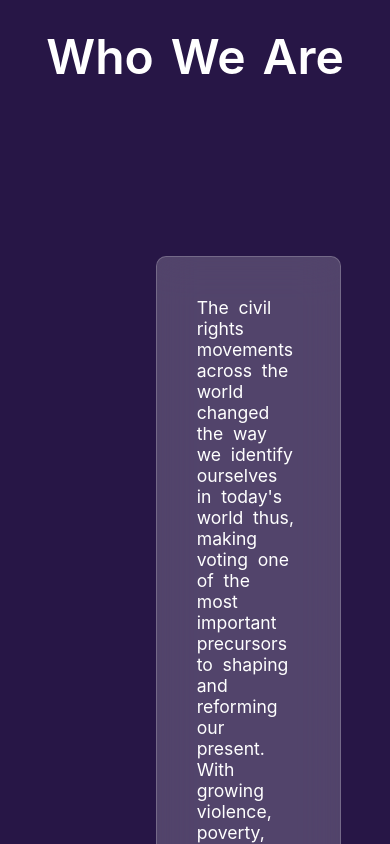
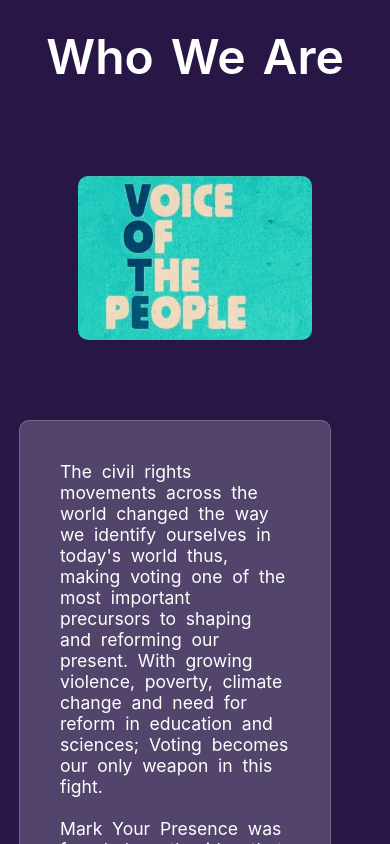
Before and after one commit to soham-gupte/MYP-Website, a React (Create React App) app: page / in a window 390 px wide. Shown: the part 1560-2404 px from the top of the page. Built offline with nearby package versions, Linux system fonts and the light colour scheme.

Commit message:
Responsiveness added, still need to change a bit

```diff
--- a/src/components/AboutUs.js
+++ b/src/components/AboutUs.js
@@ -54,7 +54,7 @@ export function AboutUs() {
                             <p>We also enrol all the citizens who are above the age of 18 so that they can actively participate in the elections in years to come. We understand that the power of the youth is not only important but also vital in shaping the course of any democracy and therefore having educated, politically aware voter's is crucial for our democracy.</p>
                             {/* <p>Mark Your Presence  has conducted seminars in colleges, which are affiliated with Mumbai University, Symbiosis University, and other private universities. Over the last year, we have registered over 25,000 new voters for the 2019 elections. We have registered voters in the 2019 Lok sabha MP elections, MLA elections in Mumbai and Delhi. Registration is only the first step of our campaign and the goal will be achieved only once we educate students at large about their right to vote and assist them. We have created a voter's manual which will help each individual understand the process of voting which includes the essential things a voter needs to do before he/she goes out to vote , and also educates the voter about his/her constituency and the role of the Member of Parliament, MLA, and Corporator. We not only register new voters but also follow up with the concerned BLO officers whenever there is a problem. On our website, the voters can track their voter ids, check if their name is on the Electoral roll, check their polling stations and also find out detailed information of their nearest election office. </p> */}
                         </div>
-                        <div className="image">
+                        <div className="image img-1">
                             <img src={who_we_are} alt="Who we are" />
                         </div>
                     </div>
--- a/src/components/AboutUsStyles.css
+++ b/src/components/AboutUsStyles.css
@@ -62,7 +62,7 @@
     background: rgba(255, 255, 255, 0.2);
     backdrop-filter: blur(20px);
     padding: 40px;
-    max-width: 47.431vw    ;
+    max-width: 47.431vw;
     border: 1px solid rgba(255, 255, 255, 0.2);
     border-radius: 10px;
     /* transform: translate(-80px, 50px); */
@@ -101,3 +101,37 @@
     /* width: 700px; */
     margin-left: 200px;
 }
+
+@media screen and (max-width: 850px) {
+
+    .content .image {
+        /* position: relative; */
+        /* overflow: hidden; */
+        width: 60vw;
+        height: 42vw;
+        /* z-index: 80; */
+        /* margin-top: 50px; */
+    }
+
+    .content {
+        flex-direction: column;
+        padding-bottom: 2rem;
+    }
+
+    .content .text-box {
+        z-index: 85;
+        background: rgba(255, 255, 255, 0.2);
+        backdrop-filter: blur(20px);
+        padding: 40px;
+        max-width: 80vw    ;
+        border: 1px solid rgba(255, 255, 255, 0.2);
+        border-radius: 10px;
+        /* transform: translate(-80px, 50px); */
+        font-size: 1.1rem;
+        /* margin: 0px 0; */
+    }
+
+    .content .img-1 {
+        margin-top: 150px;
+    }
+}
```
